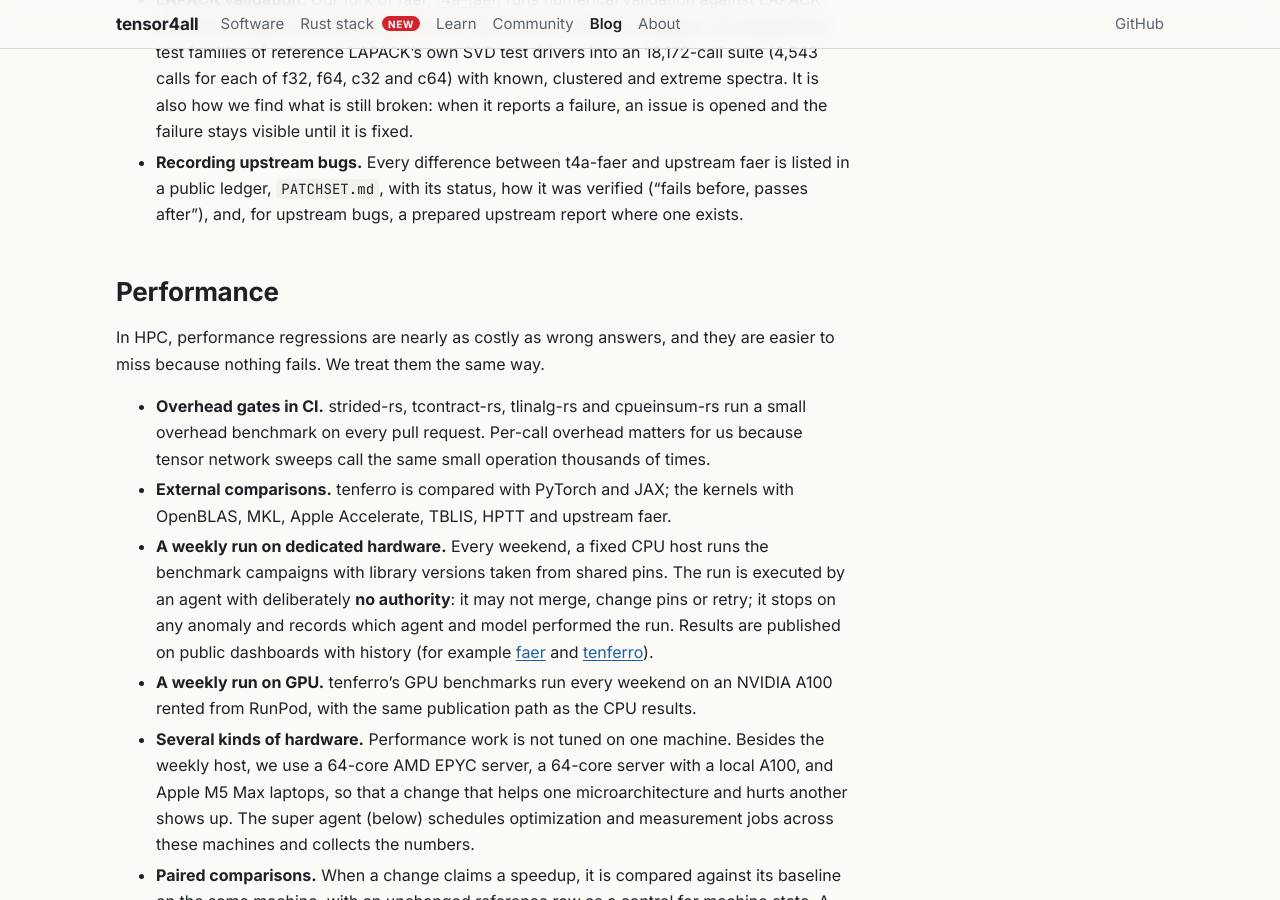
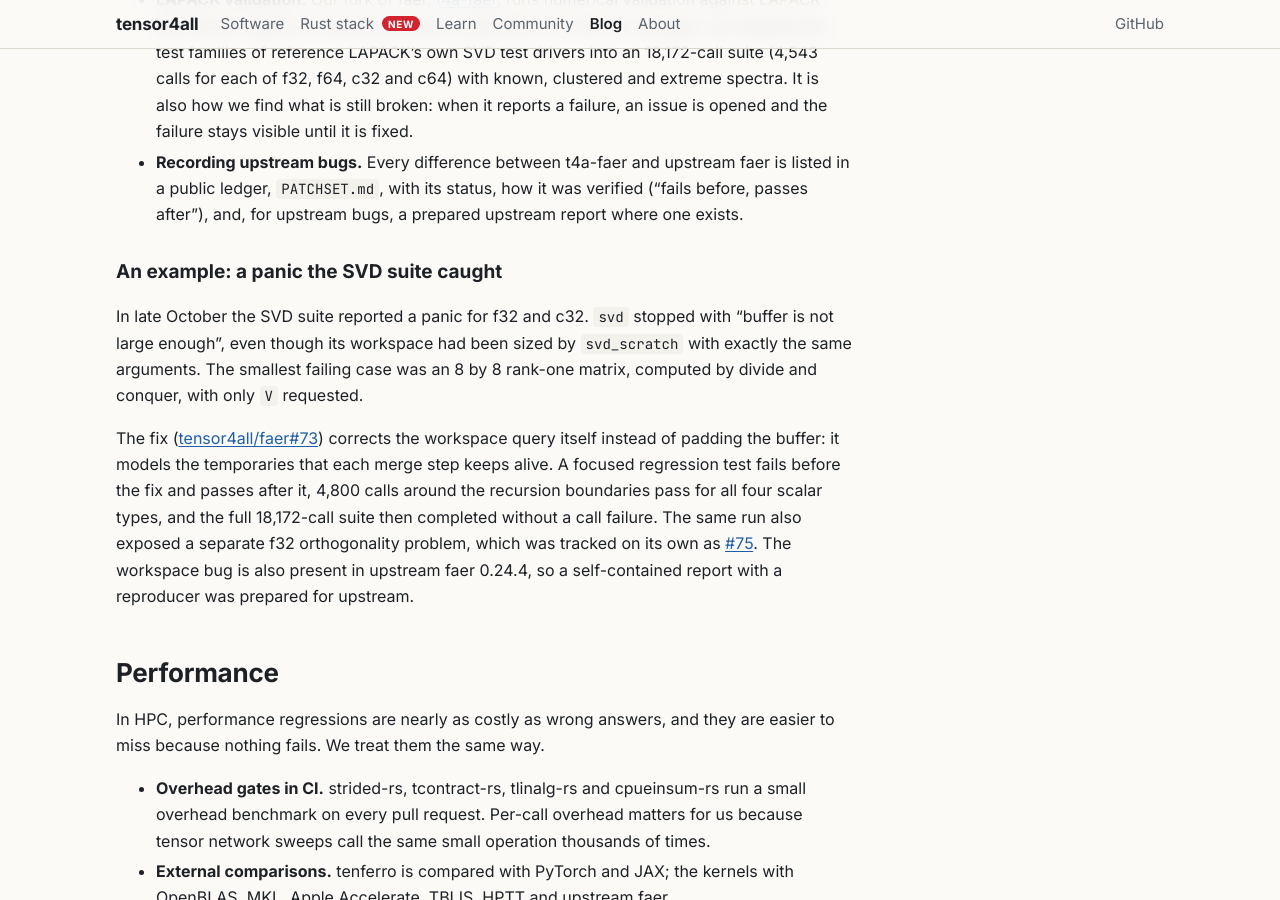
Before and after one commit to tensor4all/tensor4all.github.io, a Jekyll site: the page built from blog/how-we-check-agent-written-code/index.md, in a window 1280 px wide and 900 px high, scrolled down 2386 px. Built offline with Jekyll 4.4.1, drawn with Linux system fonts in a browser that asks for light colours; our own code applies the rules of GitHub Pages for plain Markdown files.

Commit message:
Blog: add the SVD scratch bug as a worked example
Co-Authored-By: Claude Opus 5.5 <noreply@anthropic.com>

```diff
--- a/blog/how-we-check-agent-written-code/index.md
+++ b/blog/how-we-check-agent-written-code/index.md
@@ -44,6 +44,12 @@ We also decided that AD rule files are verified by numerical checks, not by line
 - **Parity suites.** [tlinalg](https://github.com/tensor4all/tlinalg-rs) has a native backend and a LAPACK backend with the same interface. A dedicated parity crate runs both on the same inputs, across element types and batch shapes, and compares the results.
 - **LAPACK validation.** Our fork of faer, [t4a-faer](https://github.com/tensor4all/faer), runs numerical validation against LAPACK test inputs, nightly on x86 and weekly on aarch64. For SVD, for example, we adapted the test families of reference LAPACK's own SVD test drivers into an 18,172-call suite (4,543 calls for each of f32, f64, c32 and c64) with known, clustered and extreme spectra. It is also how we find what is still broken: when it reports a failure, an issue is opened and the failure stays visible until it is fixed.
 - **Recording upstream bugs.** Every difference between t4a-faer and upstream faer is listed in a public ledger, `PATCHSET.md`, with its status, how it was verified ("fails before, passes after"), and, for upstream bugs, a prepared upstream report where one exists.
+
+### An example: a panic the SVD suite caught
+
+In late October the SVD suite reported a panic for f32 and c32. `svd` stopped with "buffer is not large enough", even though its workspace had been sized by `svd_scratch` with exactly the same arguments. The smallest failing case was an 8 by 8 rank-one matrix, computed by divide and conquer, with only `V` requested.
+
+The fix ([tensor4all/faer#73](https://github.com/tensor4all/faer/issues/73)) corrects the workspace query itself instead of padding the buffer: it models the temporaries that each merge step keeps alive. A focused regression test fails before the fix and passes after it, 4,800 calls around the recursion boundaries pass for all four scalar types, and the full 18,172-call suite then completed without a call failure. The same run also exposed a separate f32 orthogonality problem, which was tracked on its own as [#75](https://github.com/tensor4all/faer/issues/75). The workspace bug is also present in upstream faer 0.24.4, so a self-contained report with a reproducer was prepared for upstream.
 
 ## Performance
 
```
Also changed, not shown: blog/how-we-check-agent-written-code-ja/index.md (+6 -0 lines).
